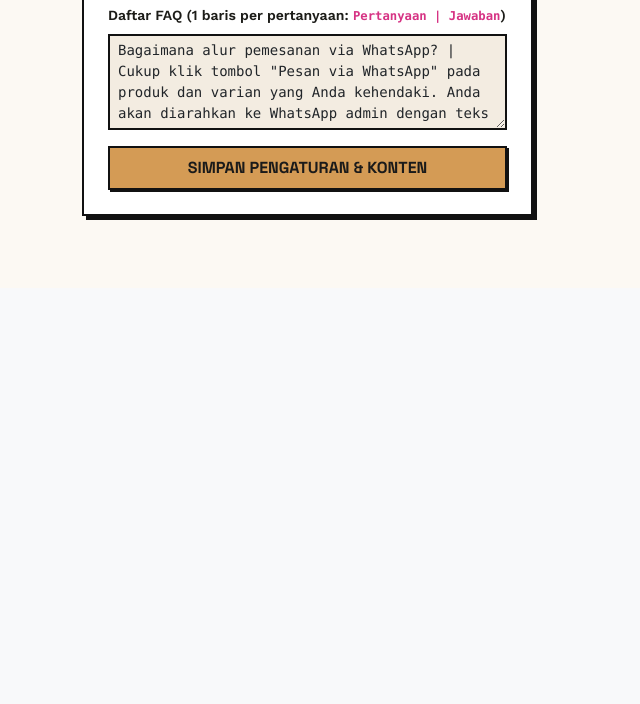
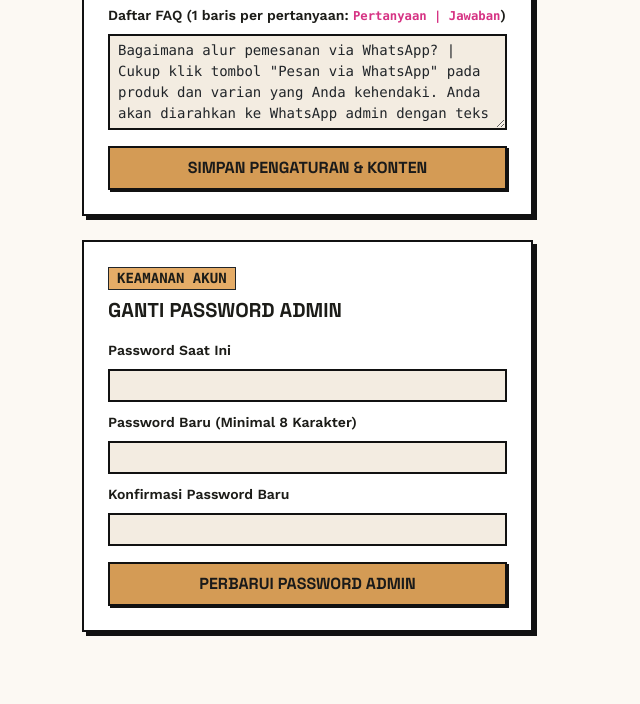
Before and after one commit to arjilham17/java-computer-seller, a Laravel app: page /admin in a window 1280 px wide. Shown: the part 1959-2663 px from the top of the page, without its empty margins (0-640 px from the left). Before the commit the page ends 2179 px from the top, so only its background shows below. Run offline with Laravel 12, Linux system fonts and the light colour scheme; a user stored in the database is signed in; data comes from the database, SQL or seed files in the repository; some libraries are stand-ins or nearby versions.

Commit message:
feat: add admin dashboard and catalog controller for product and store management

```diff
--- a/app/Http/Controllers/CatalogController.php
+++ b/app/Http/Controllers/CatalogController.php
@@ -3,6 +3,7 @@
 namespace App\Http\Controllers;
 
 use Illuminate\Http\Request;
+use Illuminate\Support\Facades\Hash;
 use Illuminate\Support\Facades\Validator;
 
 class CatalogController extends Controller
@@ -73,8 +74,19 @@ class CatalogController extends Controller
         return $default;
     }
 
+    private function verifyAdminPassword(string $inputPassword, array $catalog): bool
+    {
+        if (!empty($catalog['admin_password_hash'])) {
+            return Hash::check($inputPassword, (string) $catalog['admin_password_hash']);
+        }
+
+        $expected = (string) config('catalog.admin_password', '');
+        return $expected !== '' && hash_equals($expected, $inputPassword);
+    }
+
     private function saveCatalog(array $catalog): void
     {
+        unset($catalog['admin_password']);
         $path = storage_path('app/catalog.json');
         @mkdir(dirname($path), 0775, true);
         file_put_contents($path, json_encode($catalog, JSON_PRETTY_PRINT | JSON_UNESCAPED_SLASHES | JSON_UNESCAPED_UNICODE), LOCK_EX);
@@ -95,10 +107,9 @@ class CatalogController extends Controller
     public function login(Request $request)
     {
         $request->validate(['password' => 'required|string']);
-        $expected = (string) config('catalog.admin_password', '');
+        $catalog = $this->loadCatalog();
 
-        // No fallback password: empty ADMIN_PASSWORD must lock admin, not open it.
-        if ($expected === '' || !hash_equals($expected, (string) $request->input('password'))) {
+        if (!$this->verifyAdminPassword((string) $request->input('password'), $catalog)) {
             return redirect('/admin/login')->withErrors(['password' => 'Password admin tidak sesuai.']);
         }
 
@@ -123,12 +134,36 @@ class CatalogController extends Controller
     public function backupCatalog()
     {
         $catalog = $this->loadCatalog();
+        unset($catalog['admin_password'], $catalog['admin_password_hash']);
         $json = json_encode($catalog, JSON_PRETTY_PRINT | JSON_UNESCAPED_SLASHES | JSON_UNESCAPED_UNICODE);
         $filename = 'catalog-backup-' . date('Y-m-d') . '.json';
         return response($json, 200, [
             'Content-Type' => 'application/json',
             'Content-Disposition' => 'attachment; filename="' . $filename . '"',
         ]);
+    }
+
+    public function updatePassword(Request $request)
+    {
+        $request->validate([
+            'current_password' => 'required|string',
+            'new_password' => 'required|string|min:8|confirmed',
+        ], [
+            'new_password.min' => 'Password baru minimal 8 karakter.',
+            'new_password.confirmed' => 'Konfirmasi password baru tidak cocok.',
+        ]);
+
+        $catalog = $this->loadCatalog();
+        if (!$this->verifyAdminPassword((string) $request->input('current_password'), $catalog)) {
+            return redirect('/admin')->withErrors(['current_password' => 'Password saat ini tidak sesuai.']);
+        }
+
+        $catalog['admin_password_hash'] = Hash::make($request->input('new_password'));
+        unset($catalog['admin_password']);
+        $this->saveCatalog($catalog);
+
+        $request->session()->regenerate();
+        return redirect('/admin')->with('status', 'Password admin berhasil diperbarui.');
     }
 
     public function updateSettings(Request $request)
--- a/resources/views/admin/dashboard.blade.php
+++ b/resources/views/admin/dashboard.blade.php
@@ -244,6 +244,27 @@
                     </div>
 
                     <button type="submit" class="btn btn-primary w-100 py-2">Simpan Pengaturan &amp; Konten</button>
+                </form>
+            </div>
+
+            <div class="brutal-card p-4 mb-4">
+                <div class="d-inline-block px-2 py-0.5 mb-2 fw-bold font-monospace small border border-dark" style="background:#E5AC67;">KEAMANAN AKUN</div>
+                <h2 class="h5 fw-bold mb-3">Ganti Password Admin</h2>
+                <form method="POST" action="/admin/password">
+                    @csrf
+                    <div class="mb-2">
+                        <label class="form-label small fw-semibold" for="f-current-password">Password Saat Ini</label>
+                        <input type="password" name="current_password" id="f-current-password" class="form-control form-control-sm" autocomplete="current-password" required>
+                    </div>
+                    <div class="mb-2">
+                        <label class="form-label small fw-semibold" for="f-new-password">Password Baru (Minimal 8 Karakter)</label>
+                        <input type="password" name="new_password" id="f-new-password" class="form-control form-control-sm" minlength="8" autocomplete="new-password" required>
+                    </div>
+                    <div class="mb-3">
+                        <label class="form-label small fw-semibold" for="f-new-password-confirm">Konfirmasi Password Baru</label>
+                        <input type="password" name="new_password_confirmation" id="f-new-password-confirm" class="form-control form-control-sm" minlength="8" autocomplete="new-password" required>
+                    </div>
+                    <button type="submit" class="btn btn-primary w-100 py-2">Perbarui Password Admin</button>
                 </form>
             </div>
         </div>
--- a/routes/web.php
+++ b/routes/web.php
@@ -15,6 +15,7 @@ Route::prefix('admin')->middleware(EnsureAdminAuthenticated::class)->group(funct
     Route::get('/', [CatalogController::class, 'admin'])->name('admin.dashboard');
     Route::get('/backup', [CatalogController::class, 'backupCatalog'])->name('admin.backup');
     Route::post('/settings', [CatalogController::class, 'updateSettings'])->name('admin.settings');
+    Route::post('/password', [CatalogController::class, 'updatePassword'])->name('admin.password');
     Route::get('/products/template', [CatalogController::class, 'downloadTemplate'])->name('admin.products.template');
     Route::post('/products/import', [CatalogController::class, 'importProducts'])->name('admin.products.import');
     Route::post('/products', [CatalogController::class, 'saveProduct'])->name('admin.products.save');
```
Also changed, not shown: tests/Feature/LandingPageTest.php (+64 -0 lines), README.md.
